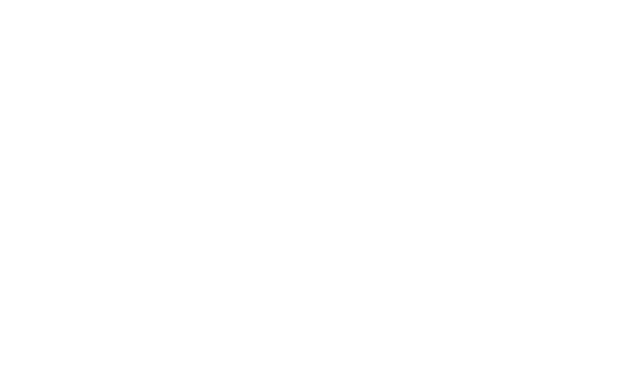
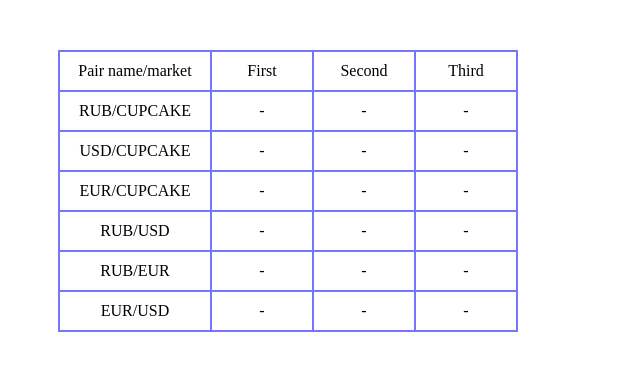
Before and after one commit to maryeloian7/Cupcake-test, a React app: page / in a window 1280 px wide. Shown: the whole page, without its empty margins (0-640 px from the left). Built offline with nearby package versions, Linux system fonts and the light colour scheme; no server answers.

Commit message:
feat: added table component, implement update functionality and added search min rate helper

```diff
--- a/package.json
+++ b/package.json
@@ -10,6 +10,8 @@
   "author": "",
   "license": "ISC",
   "dependencies": {
+    "axios": "^1.3.6",
+    "clsx": "^1.2.1",
     "react": "^18.2.0",
     "react-dom": "^18.2.0"
   },
--- a/public/index.html
+++ b/public/index.html
@@ -3,7 +3,7 @@
   <head>
     <meta charset="utf-8" />
     <meta name="viewport" content="width=device-width, initial-scale=1" />
-    <title>React App</title>
+    <title>TEST </title>
   </head>
   <body>
     <div id="root"></div>
--- /dev/null
+++ b/src/components/Table/index.css
@@ -0,0 +1,42 @@
+.table {
+    width: max-content;
+    margin: 50px 0 0 50px;
+    display: flex;
+    border-left: solid 2px rgba(0, 0, 255, 0.542);
+    border-top: solid 2px rgba(0, 0, 255, 0.542);
+    border-right: solid 2px rgba(0, 0, 255, 0.542);
+}
+
+.top_line {
+    /* height: 300px; */
+    width: 150px;
+    display: flex;
+    flex-direction: column;
+    text-align: center;
+}
+
+._First {
+    width: 100px;
+}
+
+._Second {
+    width: max-content;
+    min-width: 100px;
+}
+
+._Third {
+    width: 100px;
+}
+
+.top_line:not(:last-child) {
+    border-right: solid 2px rgba(0, 0, 255, 0.542);
+}
+
+.header {
+    border-bottom: solid 2px rgba(0, 0, 255, 0.542);
+    padding: 10px 0;
+}
+
+.minRate {
+    background-color: aqua;
+}
--- /dev/null
+++ b/src/components/Table/index.js
@@ -0,0 +1,146 @@
+import { useEffect, useState } from "react";
+import React from "react";
+import {
+  getPollValueFirstSource,
+  getPollValueSecondSource,
+  getPollValueThirdSource,
+} from "../../axios/rates";
+
+import "./index.css";
+import { getInitData, longPollRequest } from "../../helpers/api/rates";
+import {
+  TABLE_COLUMNS_NAMES,
+  TABLE_ROWS_NAMES,
+} from "../../helpers/constants/ratesTable.constants";
+import clsx from "clsx";
+import { getMinRate } from "../../helpers/getMinRate";
+
+const Table = () => {
+  const [sourceValues, setSourceValues] = useState([]);
+  const [updateFromFirstSource, setUpdateFromFirstSorce] = useState(null);
+  const [updateFromSecondSource, setUpdateFromSecondSorce] = useState(null);
+  const [updateFromThirdSource, setUpdateFromThirdSorce] = useState(null);
+
+  const setInitData = async () => {
+    const initData = await getInitData();
+    setSourceValues(initData);
+  };
+
+  const updateValuesState = (update, sourceNumber) => {
+    const updatedValues = [...sourceValues];
+    updatedValues[sourceNumber] = update;
+    setSourceValues(updatedValues);
+  };
+
+  useEffect(() => {
+    setInitData();
+    longPollRequest(getPollValueFirstSource, setUpdateFromFirstSorce);
+    longPollRequest(getPollValueSecondSource, setUpdateFromSecondSorce);
+    longPollRequest(getPollValueThirdSource, setUpdateFromThirdSorce);
+  }, []);
+
+  useEffect(() => {
+    if (updateFromFirstSource) {
+      updateValuesState(updateFromFirstSource, 0);
+    }
+  }, [updateFromFirstSource]);
+  useEffect(() => {
+    if (updateFromSecondSource) {
+      updateValuesState(updateFromSecondSource, 1);
+    }
+  }, [updateFromSecondSource]);
+  useEffect(() => {
+    if (updateFromThirdSource) {
+      updateValuesState(updateFromThirdSource, 2);
+    }
+  }, [updateFromThirdSource]);
+
+  return (
+    <div>
+      <div className="table">
+        <div className="top_line">
+          <div className="header">Pair name/market</div>
+          {TABLE_ROWS_NAMES.map((row) => {
+            return <div className="header">{row}</div>;
+          })}
+        </div>
+        {sourceValues.map((source, index) => {
+          return (
+            <div className="top_line _Second">
+              <div className="header">{TABLE_COLUMNS_NAMES[index]}</div>
+              <div
+                className={clsx(
+                  "header",
+                  source.ready &&
+                    getMinRate(sourceValues, "RUB") === index &&
+                    "minRate"
+                )}
+              >
+                {source.ready ? Math.abs(source.RUB).toFixed(3) : "-"}
+              </div>
+              <div
+                className={clsx(
+                  "header",
+                  source.ready &&
+                    getMinRate(sourceValues, "USD") === index &&
+                    "minRate"
+                )}
+              >
+                {source.ready ? Math.abs(source.USD).toFixed(3) : "-"}
+              </div>
+              <div
+                className={clsx(
+                  "header",
+                  source.ready &&
+                    getMinRate(sourceValues, "EUR") === index &&
+                    "minRate"
+                )}
+              >
+                {source.ready ? Math.abs(source.EUR).toFixed(3) : "-"}
+              </div>
+              <div
+                className={clsx(
+                  "header",
+                  source.ready &&
+                    getMinRate(sourceValues, "RUB/USD") === index &&
+                    "minRate"
+                )}
+              >
+                {source.ready
+                  ? (Math.abs(source.RUB) / Math.abs(source.USD)).toFixed(3)
+                  : "-"}
+              </div>
+              <div
+                className={clsx(
+                  "header",
+                  source.ready &&
+                    getMinRate(sourceValues, "RUB/EUR") === index &&
+                    "minRate"
+                )}
+              >
+                {source.ready
+                  ? (Math.abs(source.RUB) / Math.abs(source.EUR)).toFixed(3)
+                  : "-"}
+              </div>
+              <div
+                className={clsx(
+                  "header",
+                  source.ready &&
+                    getMinRate(sourceValues, "EUR/USD") === index &&
+                    source.ready &&
+                    "minRate"
+                )}
+              >
+                {source.ready
+                  ? (Math.abs(source.EUR) / Math.abs(source.USD)).toFixed(3)
+                  : "-"}
+              </div>
+            </div>
+          );
+        })}
+      </div>
+    </div>
+  );
+};
+
+export default Table;
--- /dev/null
+++ b/src/helpers/getMinRate.js
@@ -0,0 +1,34 @@
+export const getMinRate = (values, rate) => {
+  switch (rate) {
+    case "RUB":
+      const rubValues = values.map((value) => {
+        return Math.abs(value?.RUB?.toFixed(3));
+      });
+      return rubValues.indexOf(Math.min(...rubValues));
+    case "EUR":
+      const eurValues = values.map((value) => {
+        return Math.abs(value?.EUR?.toFixed(3));
+      });
+      return eurValues.indexOf(Math.min(...eurValues));
+    case "USD":
+      const usdValues = values.map((value) => {
+        return Math.abs(value?.USD?.toFixed(3));
+      });
+      return usdValues.indexOf(Math.min(...usdValues));
+    case "RUB/USD":
+      const rubUsdValues = values.map((value) => {
+        return Math.abs((value.RUB / value.USD)?.toFixed(3));
+      });
+      return rubUsdValues.indexOf(Math.min(...rubUsdValues));
+    case "RUB/EUR":
+      const rubEurValues = values.map((value) => {
+        return Math.abs((value.RUB / value.EUR)?.toFixed(3));
+      });
+      return rubEurValues.indexOf(Math.min(...rubEurValues));
+    case "EUR/USD":
+      const eurUsdValues = values.map((value) => {
+        return Math.abs((value.EUR / value.USD)?.toFixed(3));
+      });
+      return eurUsdValues.indexOf(Math.min(...eurUsdValues));
+  }
+};
--- a/src/index.js
+++ b/src/index.js
@@ -1,9 +1,10 @@
-import React from "react";
-import ReactDOM from "react-dom";
+import React from 'react';
+import ReactDOM from 'react-dom';
+import Table from './components/Table';
 
-const root = ReactDOM.createRoot(document.getElementById("root"));
+const root = ReactDOM.createRoot(document.getElementById('root'));
 root.render(
   <React.StrictMode>
-    <></>
+      <Table />
   </React.StrictMode>
 );
```
Also changed, not shown: 2 other files.
